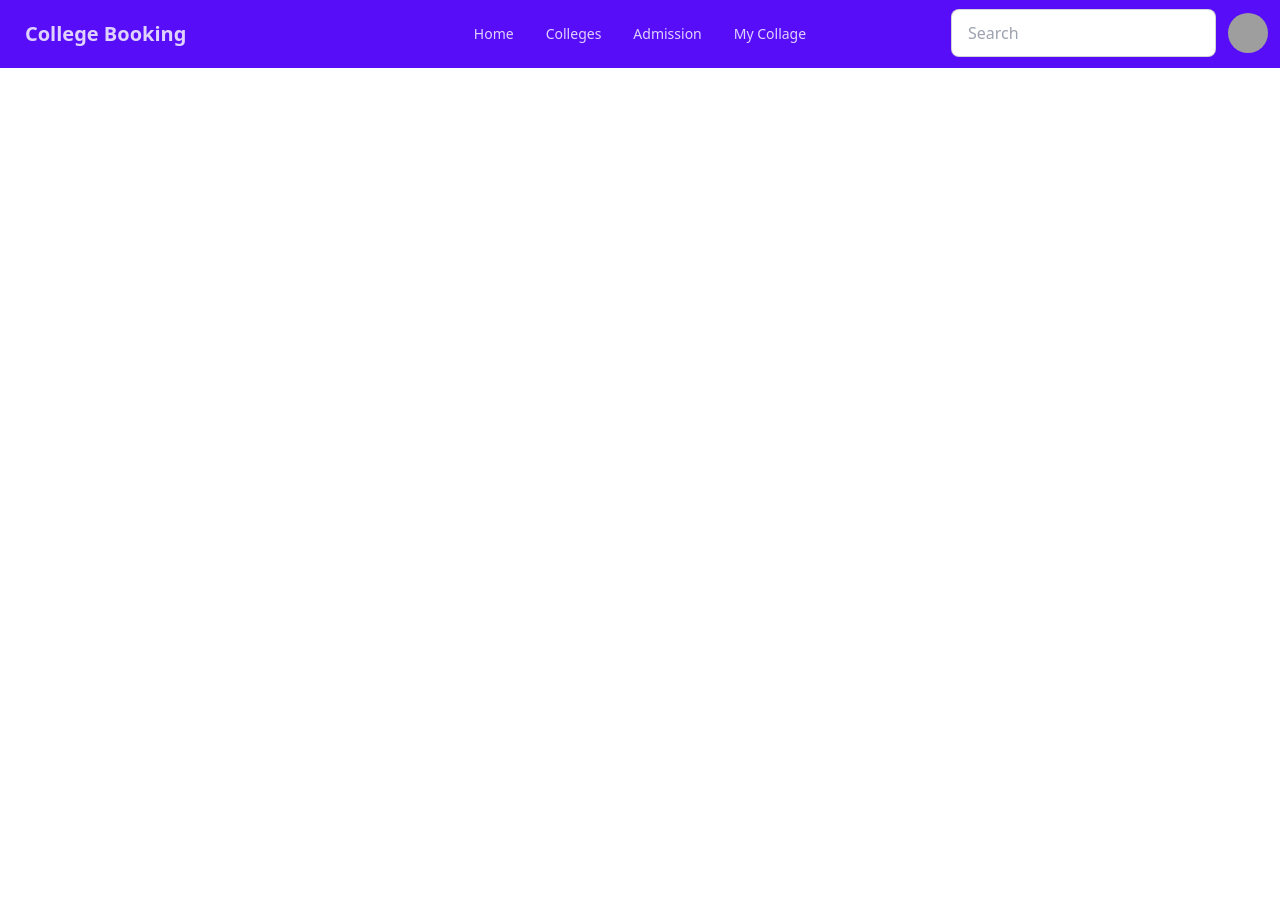
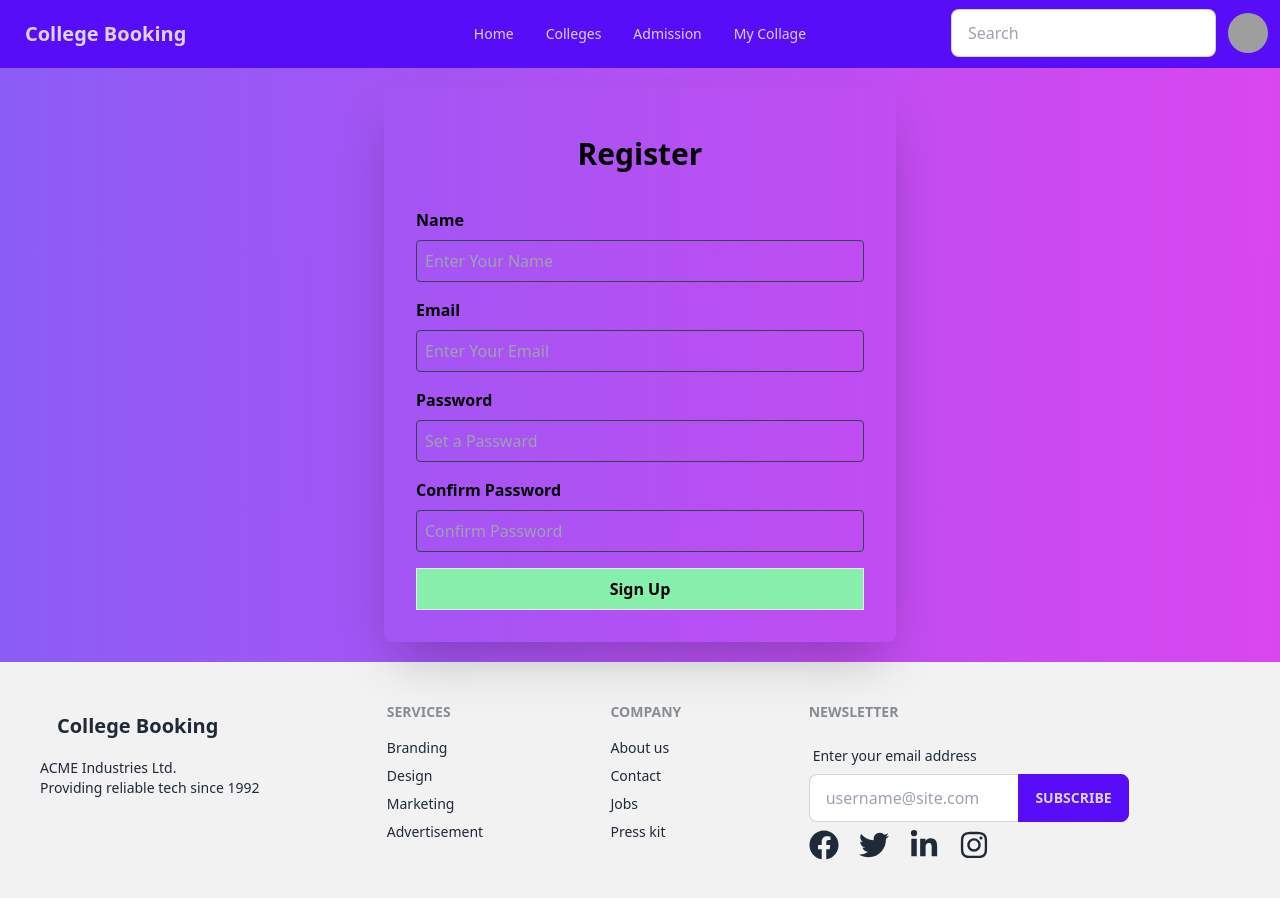
Before and after one commit to ahaduzzaman5503/college_booking_client, a React (Vite) app: page / in a window 1280 px wide. Before the commit the page ends 800 px from the top, so only its background shows below. Built offline with nearby package versions, Linux system fonts and the light colour scheme; grey boxes are pictures that could not be loaded.

Commit message:
Footer done and register page designed

```diff
--- a/package.json
+++ b/package.json
@@ -10,8 +10,11 @@
     "preview": "vite preview"
   },
   "dependencies": {
+    "firebase": "^10.1.0",
     "react": "^18.2.0",
-    "react-dom": "^18.2.0"
+    "react-dom": "^18.2.0",
+    "react-hook-form": "^7.45.2",
+    "react-icons": "^4.10.1"
   },
   "devDependencies": {
     "@types/react": "^18.2.15",
--- a/src/App.jsx
+++ b/src/App.jsx
@@ -1,6 +1,8 @@
 import { useState } from 'react'
 import './App.css'
 import Navber from './components/Header/Navber'
+import Footer from './components/Footer/Footer'
+import Register from './components/Register/Register'
 
 function App() {
   const [count, setCount] = useState(0)
@@ -8,6 +10,8 @@ function App() {
   return (
     <>
     <Navber></Navber>
+    <Register></Register>
+    <Footer></Footer>
     </>
   )
 }
--- /dev/null
+++ b/src/components/Footer/Footer.jsx
@@ -0,0 +1,63 @@
+import React from "react";
+import { FaFacebook, FaTwitter, FaLinkedinIn, FaInstagram } from 'react-icons/fa';
+
+
+const Footer = () => {
+  return (
+    <div className="container mx-auto">
+      <footer className="footer p-10 bg-base-200 text-base-content">
+        <div>
+        <a className="btn btn-ghost normal-case text-xl">College Booking</a>
+          <p>
+            ACME Industries Ltd.
+            <br />
+            Providing reliable tech since 1992
+          </p>
+        </div>
+        <div>
+          <span className="footer-title">Services</span>
+          <a className="link link-hover">Branding</a>
+          <a className="link link-hover">Design</a>
+          <a className="link link-hover">Marketing</a>
+          <a className="link link-hover">Advertisement</a>
+        </div>
+        <div>
+          <span className="footer-title">Company</span>
+          <a className="link link-hover">About us</a>
+          <a className="link link-hover">Contact</a>
+          <a className="link link-hover">Jobs</a>
+          <a className="link link-hover">Press kit</a>
+        </div>
+
+        <div>
+          <span className="footer-title">Newsletter</span>
+          <div className="form-control w-80">
+            <label className="label">
+              <span className="label-text">Enter your email address</span>
+            </label>
+            <div className="relative">
+              <input
+                type="text"
+                placeholder="username@site.com"
+                className="input input-bordered w-full pr-16"
+              />
+              <button className="btn btn-primary absolute top-0 right-0 rounded-l-none">
+                Subscribe
+              </button>
+            </div>
+          </div>
+          <div>
+    <div className="grid grid-flow-col gap-5">
+      <a><FaFacebook size={30}></FaFacebook></a>
+      <a><FaTwitter size={30}></FaTwitter></a>
+      <a><FaLinkedinIn size={30}></FaLinkedinIn></a>
+      <a><FaInstagram size={30}></FaInstagram></a>
+    </div>
+  </div>
+        </div>
+      </footer>
+    </div>
+  );
+};
+
+export default Footer;
--- /dev/null
+++ b/src/components/Login/Login.jsx
@@ -0,0 +1,11 @@
+import React from 'react';
+
+const Login = () => {
+    return (
+        <div>
+            This is login page
+        </div>
+    );
+};
+
+export default Login;
--- /dev/null
+++ b/src/components/Register/Register.jsx
@@ -0,0 +1,34 @@
+import React from 'react';
+
+const Register = () => {
+    return (
+        <div className=" container mx-auto h-auto bg-gradient-to-r from-violet-500 to-fuchsia-500 flex justify-center items-center">
+
+        <div className='container mx-auto bg-transparent rounded-lg p-8 m-5 max-w-lg shadow-2xl'>
+            <div className='flex justify-center font-bold text-black text-3xl p-4 mb-5'>Register</div>
+            <form action='' className='flex flex-col gap-4'>
+                <div className='flex flex-col gap-2'>
+                    <label className='font-bold text-black'>Name</label>
+                    <input type="text" name="username" id="username" placeholder='Enter Your Name' className='bg-transparent border rounded border-gray-700 text-black p-2' />
+                </div>
+                <div className='flex flex-col gap-2'>
+                    <label className='font-bold text-black'>Email</label>
+                    <input type="email" name="email" id="email" placeholder='Enter Your Email' className='bg-transparent border rounded border-gray-700 text-black p-2 ' />
+
+                </div>
+                <div className='flex flex-col gap-2'>
+                    <label className='font-bold text-black'>Password</label>
+                    <input type="password" name="password" id="password" placeholder='Set a Passward' className='bg-transparent border rounded border-gray-700 text-black p-2' />
+                </div>
+                <div className='flex flex-col gap-2'>
+                    <label className='font-bold text-black'>Confirm Password</label>
+                    <input type="password" name="confirmp" id="confirmp" placeholder='Confirm Password' className='bg-transparent border rounded border-gray-700 text-black p-2' />
+                </div>
+                <button type="submit" className='border p-2 w-full font-bold text-black bg-green-300 '>Sign Up</button>
+            </form>
+        </div>
+        </div>
+    );
+};
+
+export default Register;
```
Also changed, not shown: 1 other file (tests, documents, lock files or other folders).
